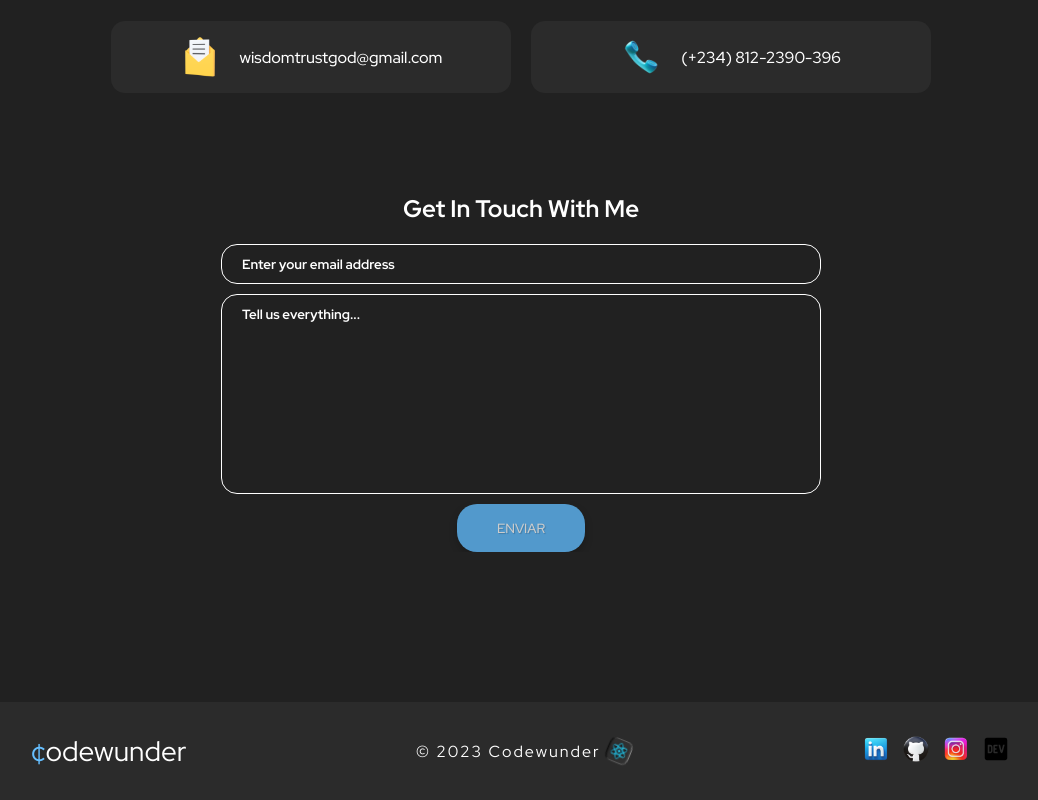
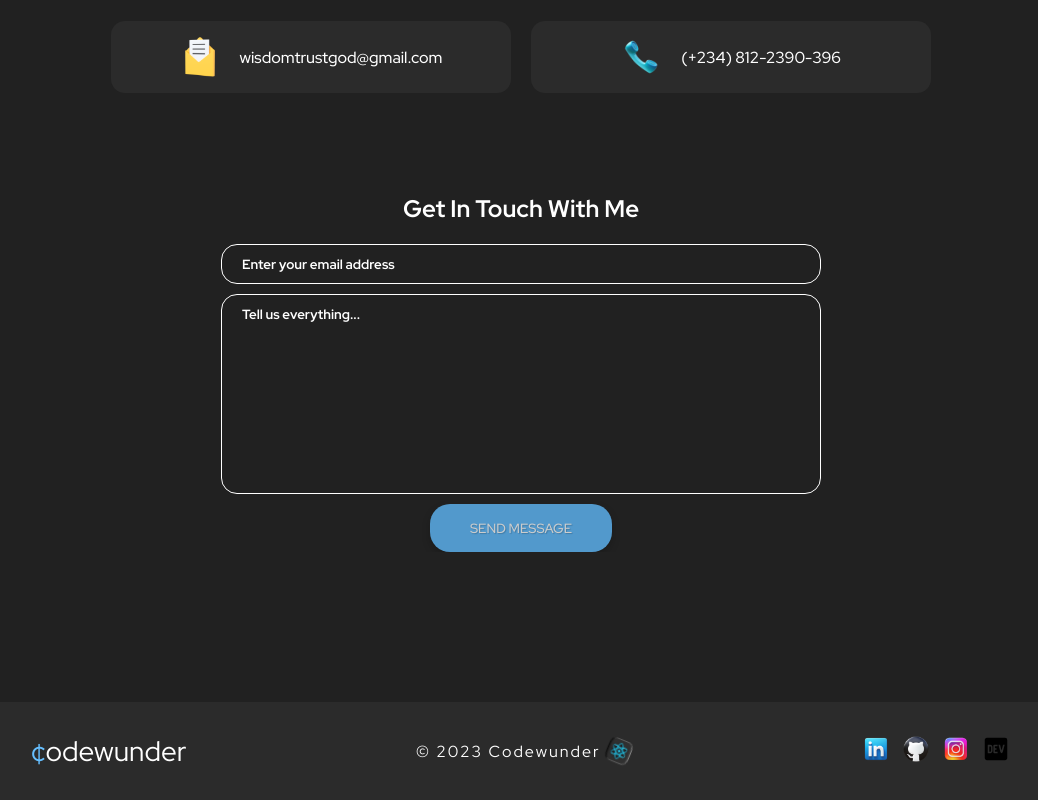
Before and after one commit to CodeWunder/CodeWunder, a React (Create React App) app: page / in a window 1280 px wide. Shown: the part 4356-5156 px from the top of the page, without its empty margins (119-1157 px from the left). Built offline with nearby package versions, Linux system fonts and the light colour scheme.

Commit message:
Update Form.tsx

```diff
--- a/src/components/Form/Form.tsx
+++ b/src/components/Form/Form.tsx
@@ -79,7 +79,7 @@ export function Form() {
           type="submit"
           disabled={state.submitting || !validEmail || !message}
         >
-          Enviar
+          Send Message
         </button>
       </form>
       <ToastContainer />
```
